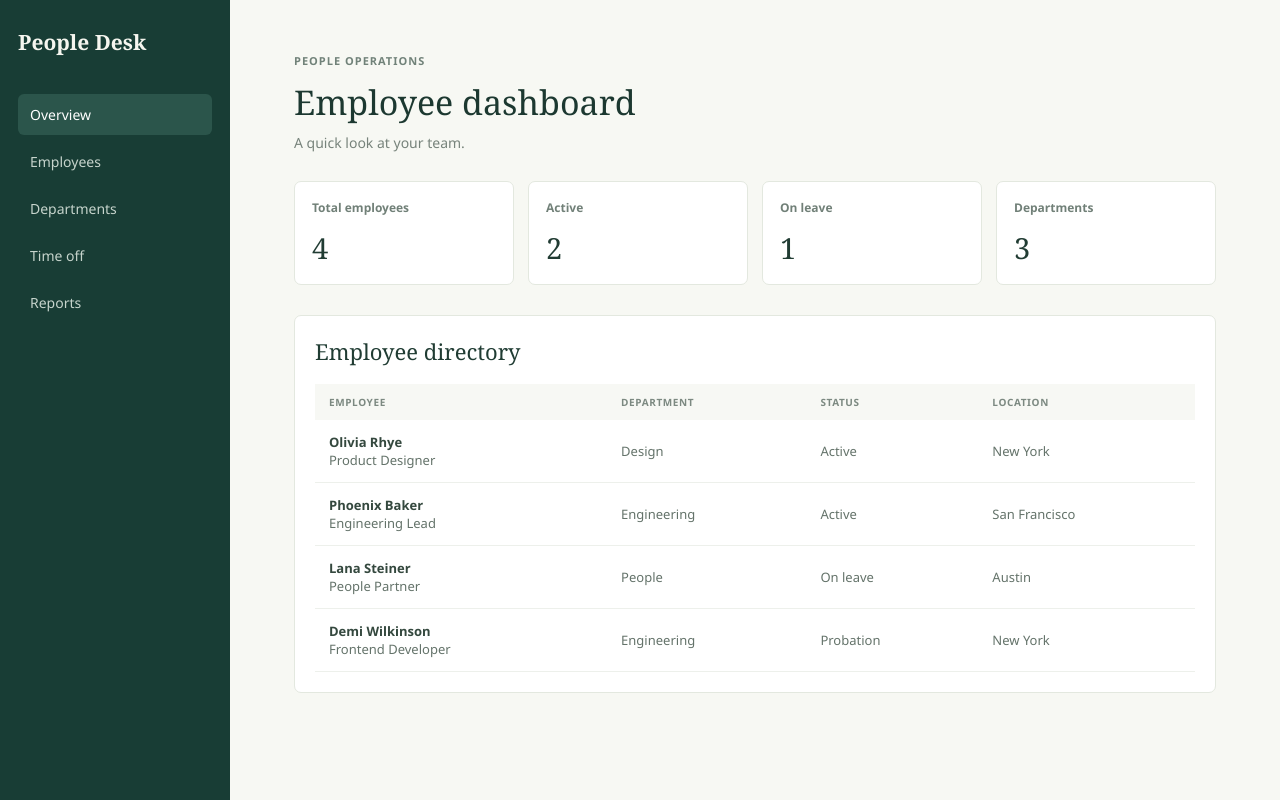
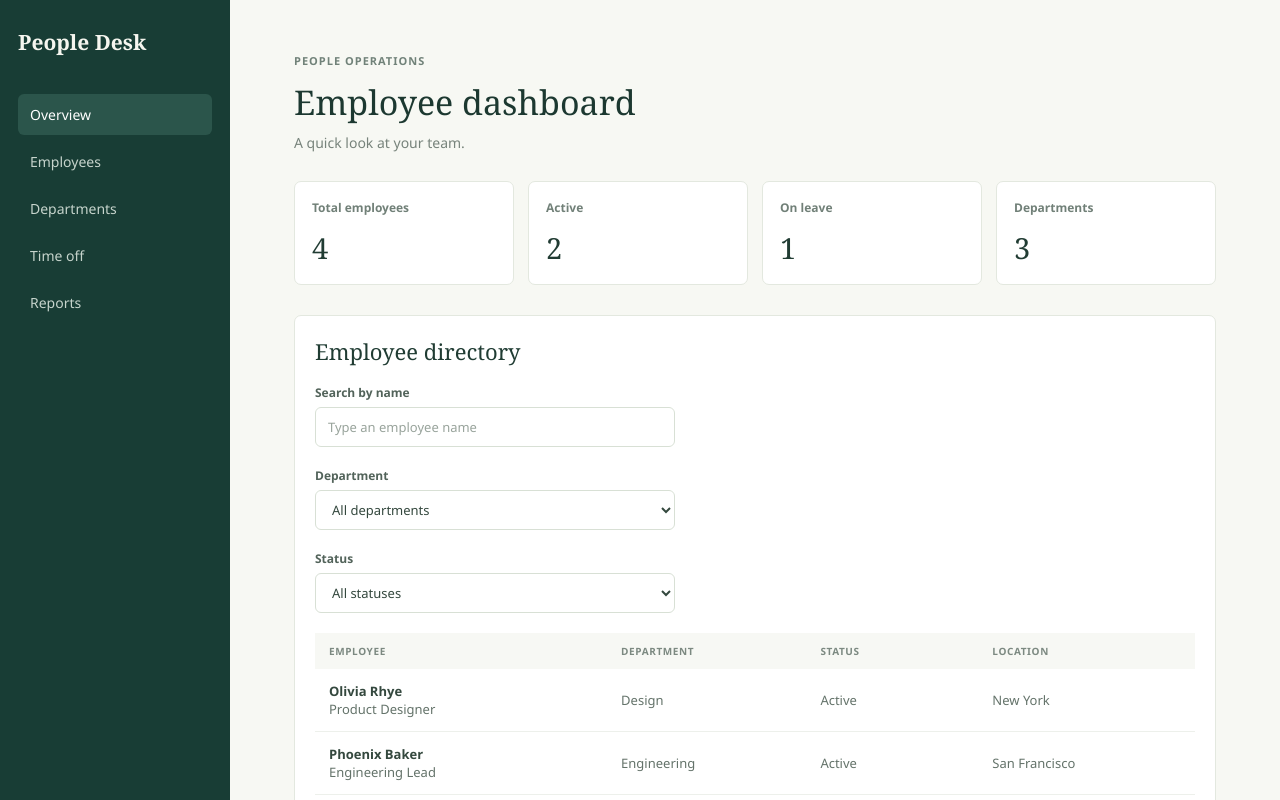
Before and after one commit to santhoshbabums/react_learning, a React (Vite) app in the folder react-learning/: page / in a window 1280 px wide. Shown: the top 800 px of the page. Built offline with nearby package versions, Linux system fonts and the light colour scheme.

Commit message:
dashboard page search filters UI and functionality added

```diff
--- a/react-learning/src/App.tsx
+++ b/react-learning/src/App.tsx
@@ -1,4 +1,4 @@
-import { Sidebar } from './components/sideBar'
+import { Sidebar } from './components/Sidebar'
 import { EmployeeTable } from './features/employees/EmployeeTable'
 import { mockEmployees } from './features/employees/data/mockEmployee'
 import './App.css'
--- /dev/null
+++ b/react-learning/src/features/employees/EmployeeTable.css
@@ -0,0 +1,106 @@
+.employee-search {
+  display: grid;
+  gap: 6px;
+  width: min(100%, 360px);
+  margin-bottom: 20px;
+}
+
+.employee-search label {
+  color: #52635a;
+  font-size: 12px;
+  font-weight: 600;
+}
+
+.employee-search input {
+  min-height: 40px;
+  padding: 0 12px;
+  border: 1px solid #d8e0d5;
+  border-radius: 6px;
+  background: #fff;
+  color: #34483e;
+  font-size: 13px;
+}
+
+.employee-search input::placeholder {
+  color: #99a49c;
+}
+
+.employee-search input:focus-visible {
+  border-color: #547b62;
+  outline: 2px solid #c8ddc6;
+  outline-offset: 1px;
+}
+
+
+/*  Department portian */
+
+.department-filter {
+  display: grid;
+  gap: 6px;
+  width: min(100%, 360px);
+  margin-bottom: 20px;
+}
+
+.department-filter label {
+  color: #52635a;
+  font-size: 12px;
+  font-weight: 600;
+}
+
+.department-filter select {
+  min-height: 40px;
+  padding: 0 12px;
+  border: 1px solid #d8e0d5;
+  border-radius: 6px;
+  background-color: #fff;
+  color: #34483e;
+  font-size: 13px;
+  cursor: pointer;
+}
+
+.department-filter select:hover {
+  border-color: #aebdaf;
+}
+
+.department-filter select:focus-visible {
+  border-color: #547b62;
+  outline: 2px solid #c8ddc6;
+  outline-offset: 1px;
+}
+
+/* Status portion */
+
+
+.status-filter {
+  display: grid;
+  gap: 6px;
+  width: min(100%, 360px);
+  margin-bottom: 20px;
+}
+
+.status-filter label {
+  color: #52635a;
+  font-size: 12px;
+  font-weight: 600;
+}
+
+.status-filter select {
+  min-height: 40px;
+  padding: 0 12px;
+  border: 1px solid #d8e0d5;
+  border-radius: 6px;
+  background-color: #fff;
+  color: #34483e;
+  font-size: 13px;
+  cursor: pointer;
+}
+
+.status-filter select:hover {
+  border-color: #aebdaf;
+}
+
+.status-filter select:focus-visible {
+  border-color: #547b62;
+  outline: 2px solid #c8ddc6;
+  outline-offset: 1px;
+}
--- a/react-learning/src/features/employees/EmployeeTable.tsx
+++ b/react-learning/src/features/employees/EmployeeTable.tsx
@@ -1,13 +1,88 @@
 import type { Employee } from './types'
+import { useState } from 'react'
+import './EmployeeTable.css'
 
 interface EmployeeTableProps {
     employees: Employee[]
 }
 
+
 export function EmployeeTable({ employees }: EmployeeTableProps) {
+
+    const [searchName, setSearchName] = useState('')
+    const [selectedDepartment, setSelectedDepartment] = useState('All')
+    const [selectedStatus, setSelectedStatus] = useState('All')
+    const statuses = ['Active', 'On leave', 'Probation']
+
+    const departments = [
+        ...new Set(employees.map((employee) => employee.department)),
+    ]
+
+    const filteredEmployees = employees.filter((employee) => {
+        const matchesName = employee.name
+            .toLowerCase()
+            .includes(searchName.trim().toLowerCase())
+
+        const matchesDepartment =
+            selectedDepartment === 'All' ||
+            employee.department === selectedDepartment
+
+
+        const matchesStatus =
+            selectedStatus === 'All' || employee.status === selectedStatus
+
+        return matchesName && matchesDepartment && matchesStatus
+    })
+
+
+
+
     return (
         <section aria-labelledby="employee-directory-heading">
             <h2 id="employee-directory-heading">Employee directory</h2>
+
+            <div className="employee-search">
+                <label htmlFor="employee-search">Search by name</label>
+                <input
+                    id="employee-search"
+                    type="search"
+                    value={searchName}
+                    onChange={(event) => setSearchName(event.target.value)}
+                    placeholder="Type an employee name"
+                />
+            </div>
+
+            <div className="department-filter">
+                <label htmlFor="employee-department">Department</label>
+                <select
+                    id="employee-department"
+                    value={selectedDepartment}
+                    onChange={(event) => setSelectedDepartment(event.target.value)}
+                >
+                    <option value="All">All departments</option>
+                    {departments.map((department) => (
+                        <option key={department} value={department}>
+                            {department}
+                        </option>
+                    ))}
+                </select>
+            </div>
+
+            <div className="status-filter">
+                <label htmlFor="employee-status">Status</label>
+                <select
+                    id="employee-status"
+                    value={selectedStatus}
+                    onChange={(event) => setSelectedStatus(event.target.value)}
+                >
+                    <option value="All">All statuses</option>
+                    {statuses.map((status) => (
+                        <option key={status} value={status}>
+                            {status}
+                        </option>
+                    ))}
+                </select>
+            </div>
 
             <table>
                 <thead>
@@ -20,7 +95,7 @@ export function EmployeeTable({ employees }: EmployeeTableProps) {
                 </thead>
 
                 <tbody>
-          {employees.map((employee) => (
+                    {filteredEmployees.map((employee) => (
                         <tr key={employee.id}>
                             <td>
                                 <strong>{employee.name}</strong>
```
Lines whose indentation alone changed are shown as unchanged.
